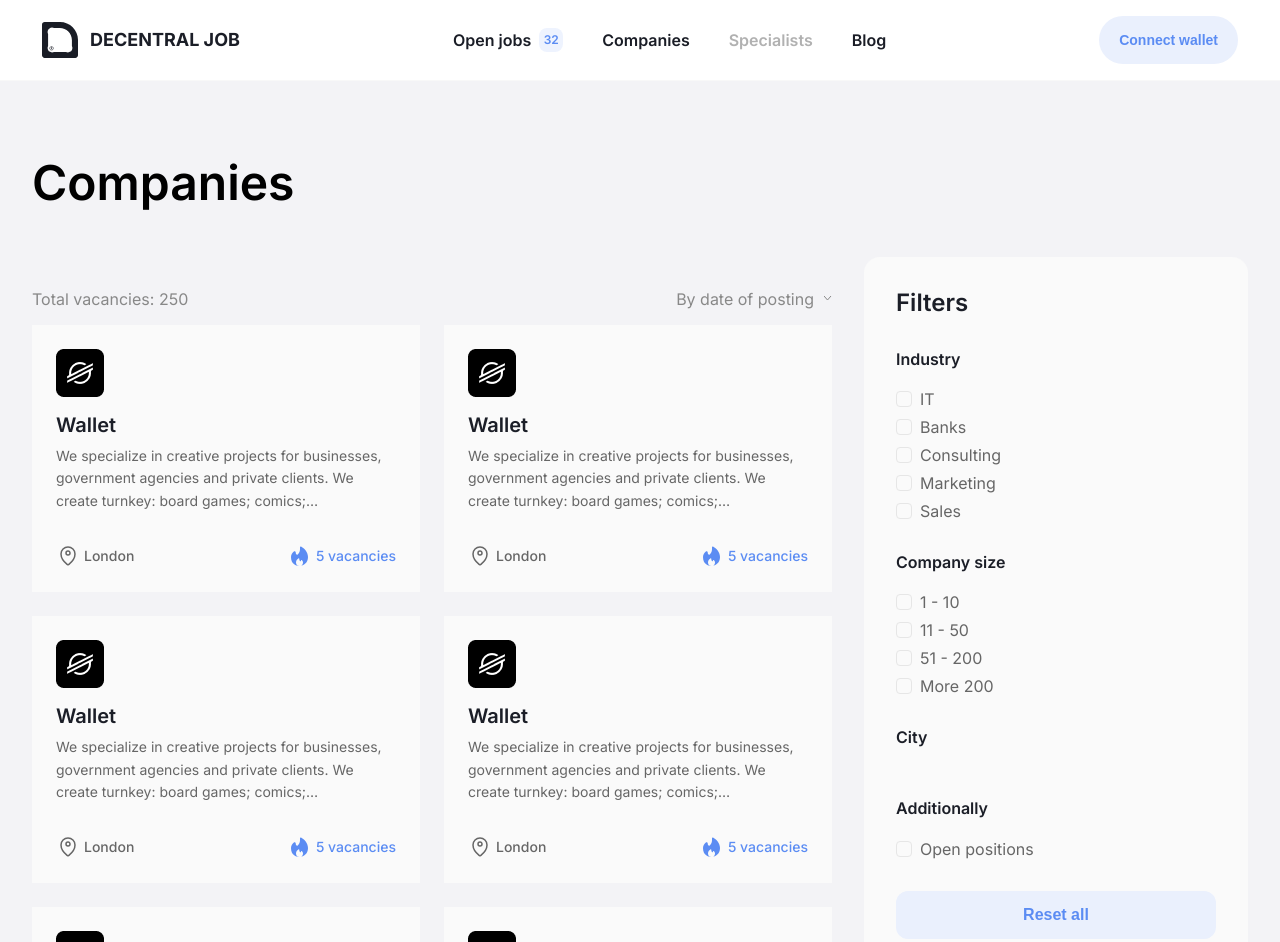
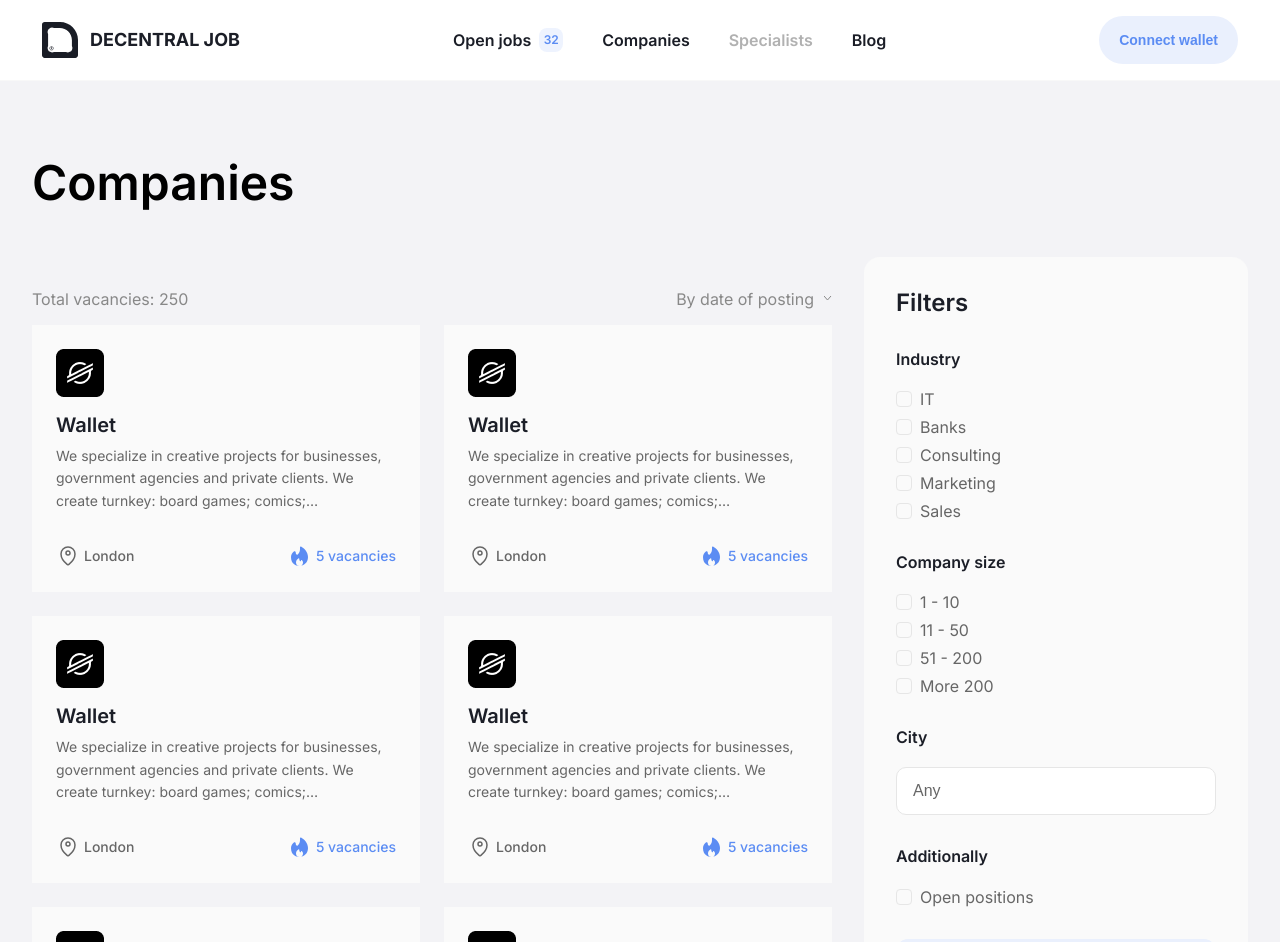
Before and after one commit to JoDcntrl/test, a Next.js app: page /companies in a window 1280 px wide. Shown: the top 942 px of the page. Built offline with nearby package versions, Linux system fonts and the light colour scheme.

Commit message:
fixed build

```diff
--- a/src/components/FiltersCompanies/FiltersCompanies.tsx
+++ b/src/components/FiltersCompanies/FiltersCompanies.tsx
@@ -75,7 +75,7 @@ const FiltersCompanies = () => {
           className={styles.inputContainer}
           placeholder="Any"
           required={true}
-          // register={register}
+          register={register}
           error={errors.city}
         />
       </div>
--- a/src/components/Input/Input.types.ts
+++ b/src/components/Input/Input.types.ts
@@ -12,5 +12,5 @@ export interface InputTypes<T extends FieldValues>
   isIcon?: boolean;
   name: Path<T>;
   required?: boolean;
-  // register: UseFormRegister<T>;
+  register: UseFormRegister<T>;
 }
```
Also changed, not shown: 1 other file (tests, documents, lock files or other folders).
